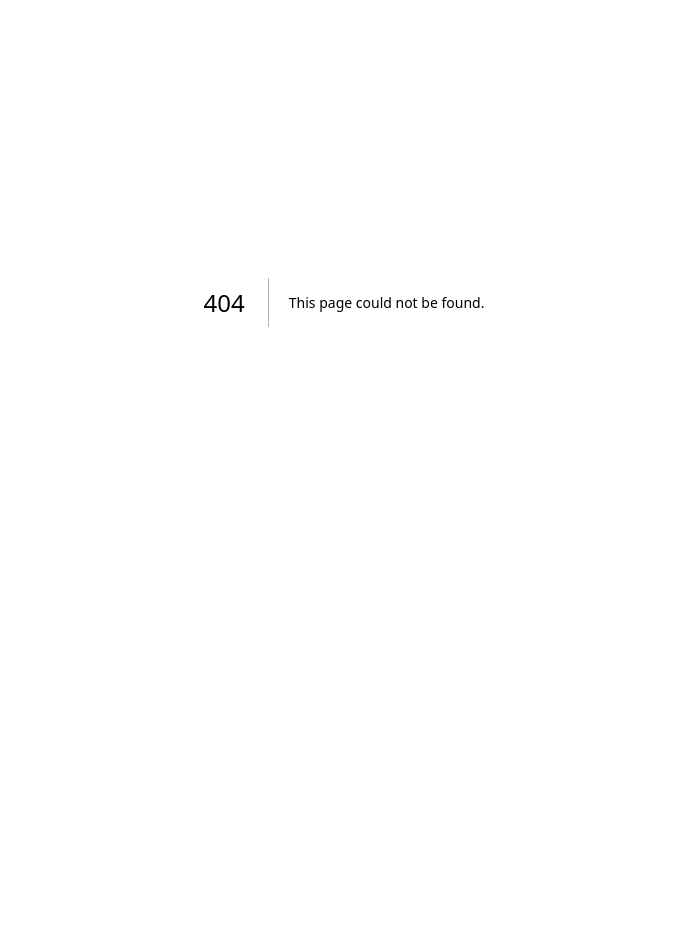
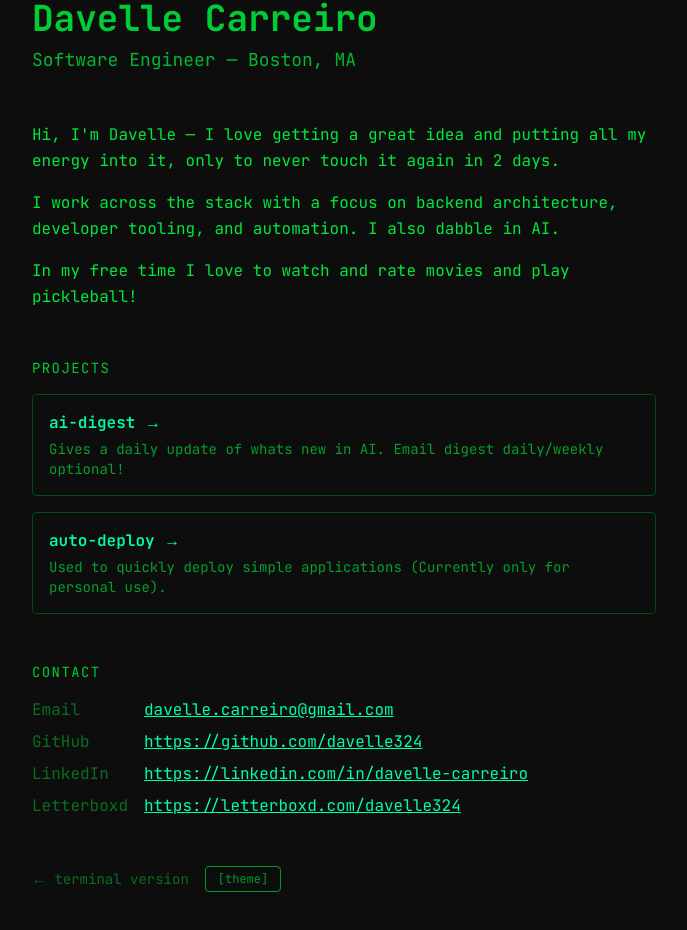
Before and after one commit to davelle324/termfolio, a Next.js app: page /about in a window 1280 px wide. Before the commit this address had no page. Shown: the part 98-1028 px from the top of the page, without its empty margins (296-983 px from the left). Before the commit the page ends 800 px from the top, so only its background shows below. Built offline with nearby package versions, Linux system fonts and the light colour scheme.

Commit message:
Add ability to switch to page view for non technical people, added more to bio

```diff
--- /dev/null
+++ b/app/about/page.tsx
@@ -0,0 +1,107 @@
+import Link from "next/link";
+import { CONTENT } from "@/data/content";
+import ThemeProvider from "@/components/ThemeProvider";
+import ThemeToggle from "@/components/ThemeToggle";
+
+export const metadata = {
+  title: `${CONTENT.name} — About`,
+  description: CONTENT.bio[0],
+};
+
+const contactLabels: Record<string, string> = {
+  email: "Email",
+  github: "GitHub",
+  linkedin: "LinkedIn",
+  letterboxd: "Letterboxd",
+};
+
+export default function AboutPage() {
+  return (
+    <div className="min-h-[100dvh] bg-[var(--term-bg)] text-[var(--term-fg)] font-mono flex flex-col">
+      <ThemeProvider />
+      <main className="flex-1 max-w-2xl mx-auto w-full px-6 py-16 sm:py-24">
+
+        {/* Header */}
+        <div className="mb-12">
+          <h1 className="text-3xl sm:text-4xl font-bold text-[var(--term-accent)] mb-2">
+            {CONTENT.name}
+          </h1>
+          <p className="text-lg opacity-70">
+            {CONTENT.title} — {CONTENT.location}
+          </p>
+        </div>
+
+        {/* Bio */}
+        <section className="mb-12 space-y-4">
+          {CONTENT.bio.map((paragraph, i) => (
+            <p key={i} className="leading-relaxed opacity-90">
+              {paragraph}
+            </p>
+          ))}
+        </section>
+
+        {/* Apps */}
+        {CONTENT.apps.length > 0 && (
+          <section className="mb-12">
+            <h2 className="text-[var(--term-accent)] text-sm uppercase tracking-widest mb-4">
+              Projects
+            </h2>
+            <div className="space-y-4">
+              {CONTENT.apps.map((app) => (
+                <a
+                  key={app.name}
+                  href={app.url}
+                  target="_blank"
+                  rel="noopener noreferrer"
+                  className="block border border-[var(--term-dim)] rounded p-4 hover:border-[var(--term-accent)] transition-colors group"
+                >
+                  <p className="font-semibold text-[var(--term-link)] group-hover:opacity-75">
+                    {app.name} →
+                  </p>
+                  {app.description && (
+                    <p className="text-sm opacity-60 mt-1">{app.description}</p>
+                  )}
+                </a>
+              ))}
+            </div>
+          </section>
+        )}
+
+        {/* Contact */}
+        <section className="mb-12">
+          <h2 className="text-[var(--term-accent)] text-sm uppercase tracking-widest mb-4">
+            Contact
+          </h2>
+          <div className="space-y-2">
+            {Object.entries(CONTENT.contact).map(([key, value]) => (
+              <div key={key} className="flex gap-4">
+                <span className="opacity-40 w-24 shrink-0">
+                  {contactLabels[key] ?? key}
+                </span>
+                <a
+                  href={key === "email" ? `mailto:${value}` : value}
+                  target="_blank"
+                  rel="noopener noreferrer"
+                  className="text-[var(--term-link)] underline hover:opacity-75 break-all"
+                >
+                  {value}
+                </a>
+              </div>
+            ))}
+          </div>
+        </section>
+
+        {/* Footer */}
+        <div className="flex items-center gap-4">
+          <Link
+            href="/"
+            className="text-sm opacity-40 hover:opacity-70 transition-opacity"
+          >
+            ← terminal version
+          </Link>
+          <ThemeToggle />
+        </div>
+      </main>
+    </div>
+  );
+}
--- a/components/QuickLinks.tsx
+++ b/components/QuickLinks.tsx
@@ -34,6 +34,12 @@ export default function QuickLinks({
       >
         [theme]
       </button>
+      <a
+        href="/about"
+        className="ml-auto px-3 py-1 text-xs border border-[var(--term-dim)] text-[var(--term-dim)] brightness-200 hover:border-[var(--term-accent)] hover:text-[var(--term-accent)] transition-colors rounded"
+      >
+        [not a dev?]
+      </a>
     </div>
   );
 }
--- a/components/Terminal.tsx
+++ b/components/Terminal.tsx
@@ -21,7 +21,10 @@ const WELCOME: React.ReactNode = (
     </p>
     <p className="opacity-60 text-sm">
       type <span className="text-[var(--term-fg)]">help</span> to see available
-      commands, or click the shortcuts above.
+      commands, or click the shortcuts above.{" "}
+      <a href="/about" className="underline hover:opacity-100">
+        not a dev?
+      </a>
     </p>
   </div>
 );
--- /dev/null
+++ b/components/ThemeProvider.tsx
@@ -0,0 +1,12 @@
+"use client";
+
+import { useEffect } from "react";
+import { applyTheme, loadSavedTheme } from "@/lib/themes";
+
+export default function ThemeProvider() {
+  useEffect(() => {
+    applyTheme(loadSavedTheme());
+  }, []);
+
+  return null;
+}
--- /dev/null
+++ b/components/ThemeToggle.tsx
@@ -0,0 +1,23 @@
+"use client";
+
+import { applyTheme, loadSavedTheme, THEMES } from "@/lib/themes";
+
+const THEME_CYCLE = Object.keys(THEMES);
+
+export default function ThemeToggle() {
+  const handleClick = () => {
+    const current = loadSavedTheme();
+    const idx = THEME_CYCLE.indexOf(current);
+    const next = THEME_CYCLE[(idx + 1) % THEME_CYCLE.length];
+    applyTheme(next);
+  };
+
+  return (
+    <button
+      onClick={handleClick}
+      className="px-3 py-1 text-xs border border-[var(--term-dim)] text-[var(--term-dim)] brightness-200 hover:border-[var(--term-accent)] hover:text-[var(--term-accent)] transition-colors rounded cursor-pointer"
+    >
+      [theme]
+    </button>
+  );
+}
--- a/data/content.ts
+++ b/data/content.ts
@@ -7,6 +7,7 @@ export const CONTENT = {
   bio: [
     "Hi, I'm Davelle — I love getting a great idea and putting all my energy into it, only to never touch it again in 2 days.",
     "I work across the stack with a focus on backend architecture, developer tooling, and automation. I also dabble in AI.",
+    "In my free time I love to watch and rate movies and play pickleball!"
   ],
   contact: {
     email: "davelle.carreiro@gmail.com",
```
